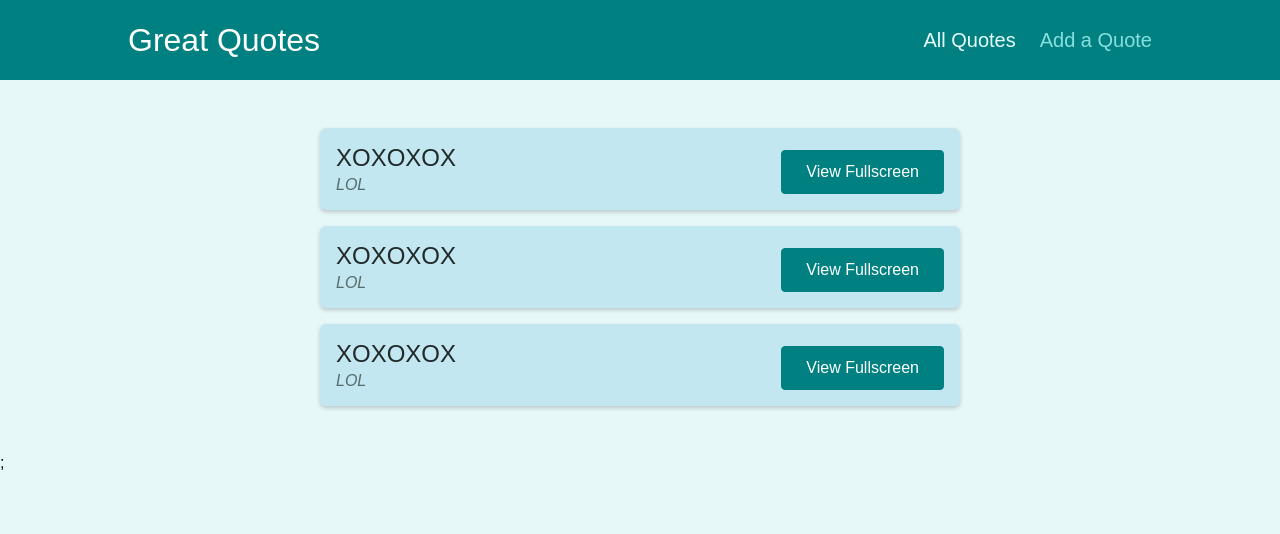
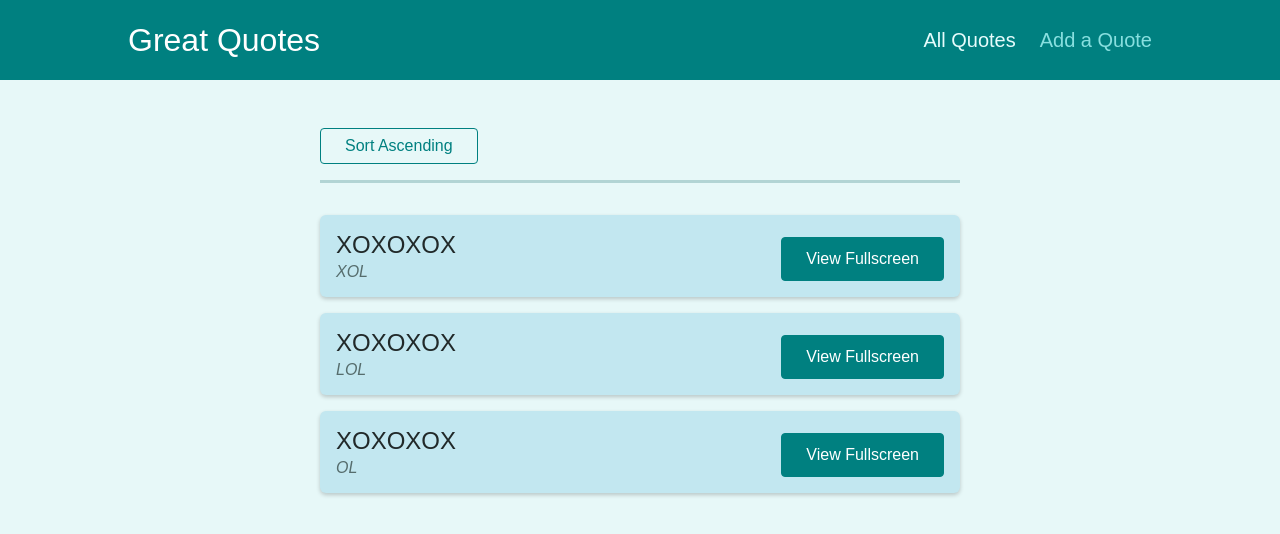
Before and after one commit to Mutotu/quotes-creator, a React (Create React App) app: page /quotes in a window 1280 px wide. Shown: the top 534 px of the page. Built offline with nearby package versions, Linux system fonts and the light colour scheme.

Commit message:
added ascending functionality

```diff
--- a/src/components/quotes/QuoteList.js
+++ b/src/components/quotes/QuoteList.js
@@ -1,13 +1,37 @@
-import { Fragment } from 'react';
+import { Fragment } from "react";
+import { useHistory, useLocation } from "react-router-dom";
 
-import QuoteItem from './QuoteItem';
-import classes from './QuoteList.module.css';
+import QuoteItem from "./QuoteItem";
+import classes from "./QuoteList.module.css";
+
+const sortQuotes = (quotes, ascending) => {
+  return quotes.sort((quoteA, quoteB) => {
+    if (ascending) {
+      return quoteA.id > quoteB.id ? 1 : -1;
+    } else {
+      return quoteA.id < quoteB.id ? 1 : -1;
+    }
+  });
+};
 
 const QuoteList = (props) => {
+  const history = useHistory();
+  const location = useLocation();
+  const queryParams = new URLSearchParams(location.search);
+  const isSortingAscending = queryParams.get("sort") === "asc";
+  const sortedQuotes = sortQuotes(props.quotes, isSortingAscending);
+  const changeSortingHAndler = () => {
+    history.push("/quotes?sort=" + (isSortingAscending ? "desc" : "asc"));
+  };
   return (
     <Fragment>
+      <div className={classes.sorting}>
+        <button onClick={changeSortingHAndler}>
+          Sort {isSortingAscending ? "Descending" : "Ascending"}
+        </button>
+      </div>
       <ul className={classes.list}>
-        {props.quotes.map((quote) => (
+        {sortedQuotes.map((quote) => (
           <QuoteItem
             key={quote.id}
             id={quote.id}
--- a/src/pages/AllQutoes.js
+++ b/src/pages/AllQutoes.js
@@ -1,9 +1,9 @@
 import QuoteList from "../components/quotes/QuoteList";
 
 const DUMMY_QUOTES = [
-  { id: "p1", author: "LOL", text: "XOXOXOX" },
+  { id: "p1", author: "OL", text: "XOXOXOX" },
   { id: "p2", author: "LOL", text: "XOXOXOX" },
-  { id: "p3", author: "LOL", text: "XOXOXOX" },
+  { id: "p3", author: "XOL", text: "XOXOXOX" },
 ];
 
 const AllQuotes = () => {
```
